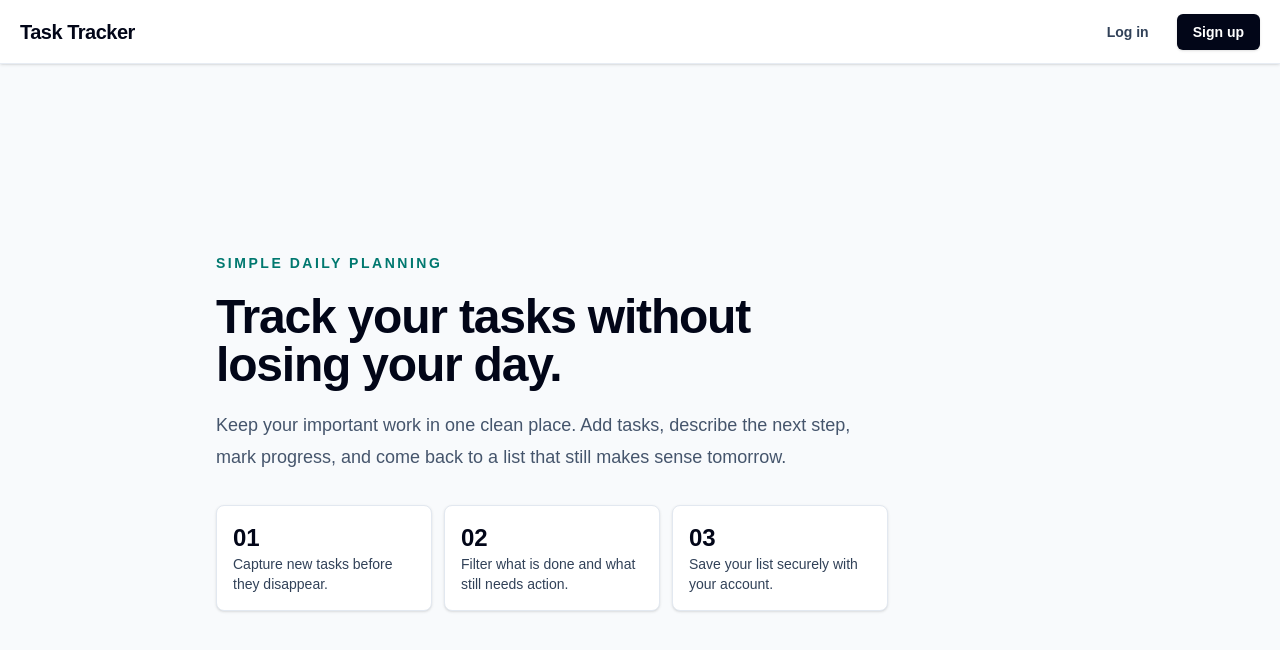
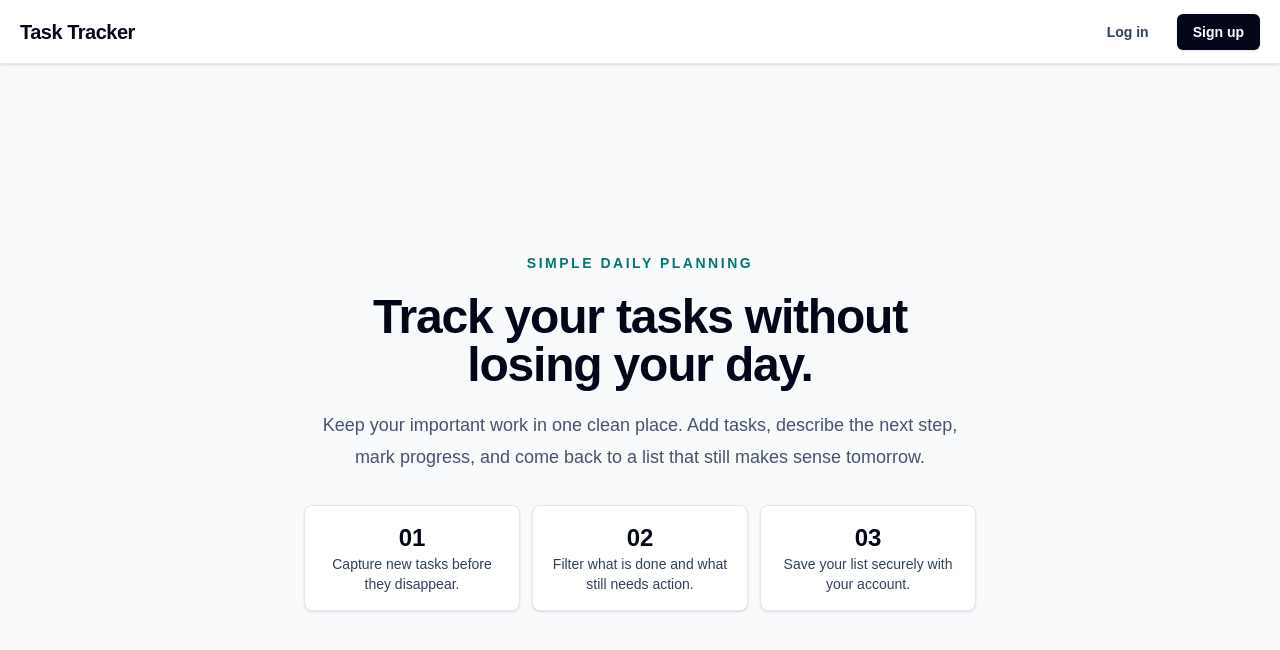
Before and after one commit to katrinanajaru/Task-tracker, a Next.js app: page / in a window 1280 px wide. Shown: the top 650 px of the page. Built offline with nearby package versions, Linux system fonts and the light colour scheme; no server answers.

Commit message:
Center public homepage content

```diff
--- a/app/page.tsx
+++ b/app/page.tsx
@@ -10,8 +10,8 @@ export default async function Home() {
 
   return (
     <div className="min-h-[calc(100vh-4rem)] bg-slate-50">
-      <main className="mx-auto flex min-h-[calc(100vh-4rem)] w-full max-w-4xl items-center px-6 py-10">
-        <section className="max-w-2xl">
+      <main className="mx-auto flex min-h-[calc(100vh-4rem)] w-full max-w-4xl items-center justify-center px-6 py-10">
+        <section className="mx-auto max-w-2xl text-center">
           <p className="text-sm font-semibold uppercase tracking-[0.18em] text-teal-700">
             Simple daily planning
           </p>
@@ -23,7 +23,7 @@ export default async function Home() {
             mark progress, and come back to a list that still makes sense tomorrow.
           </p>
 
-          <div className="mt-8 grid gap-3 text-sm text-slate-700 sm:grid-cols-3">
+          <div className="mt-8 grid gap-3 text-center text-sm text-slate-700 sm:grid-cols-3">
             <div className="rounded-lg border border-slate-200 bg-white p-4 shadow-sm">
               <span className="block text-2xl font-semibold text-slate-950">01</span>
               Capture new tasks before they disappear.
```
